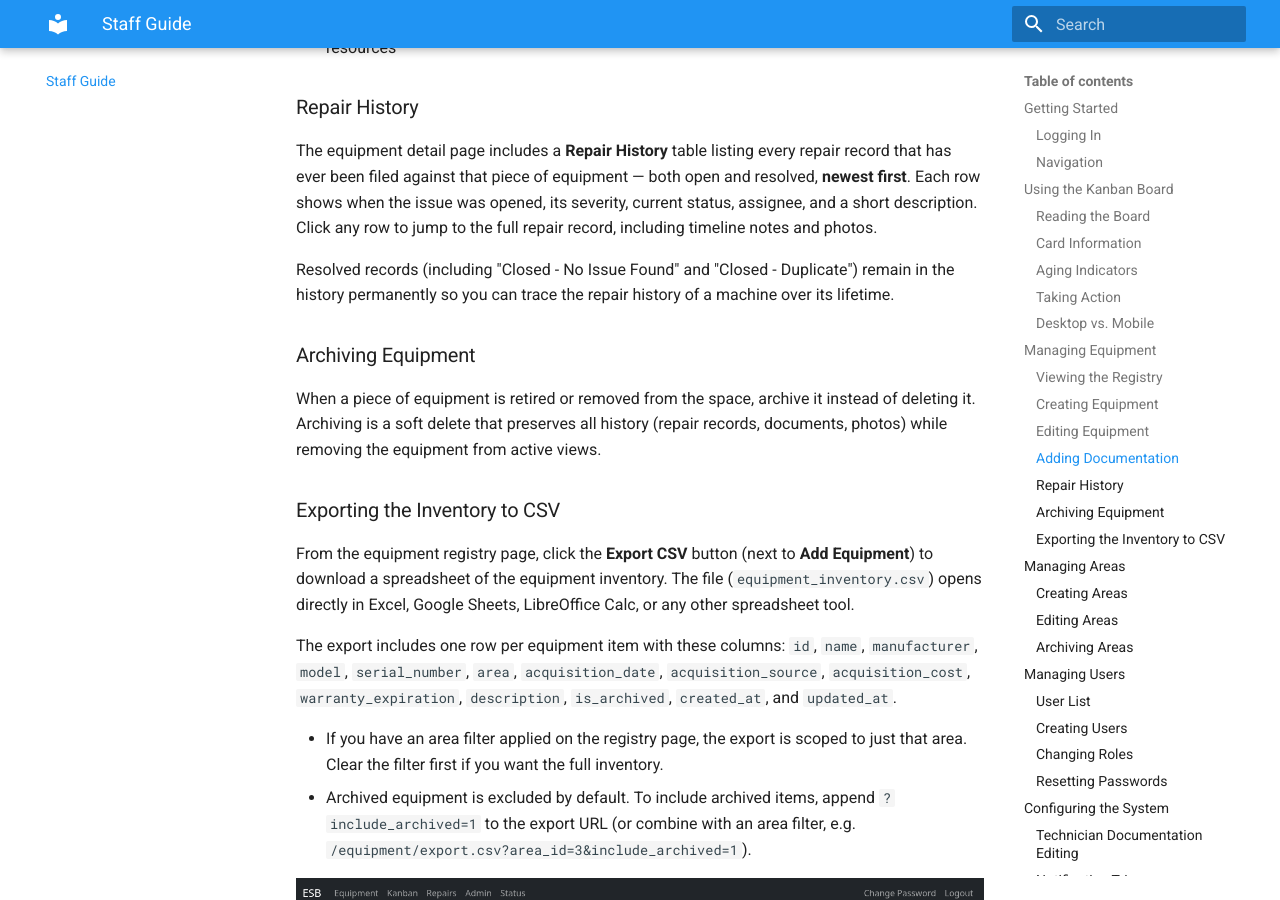
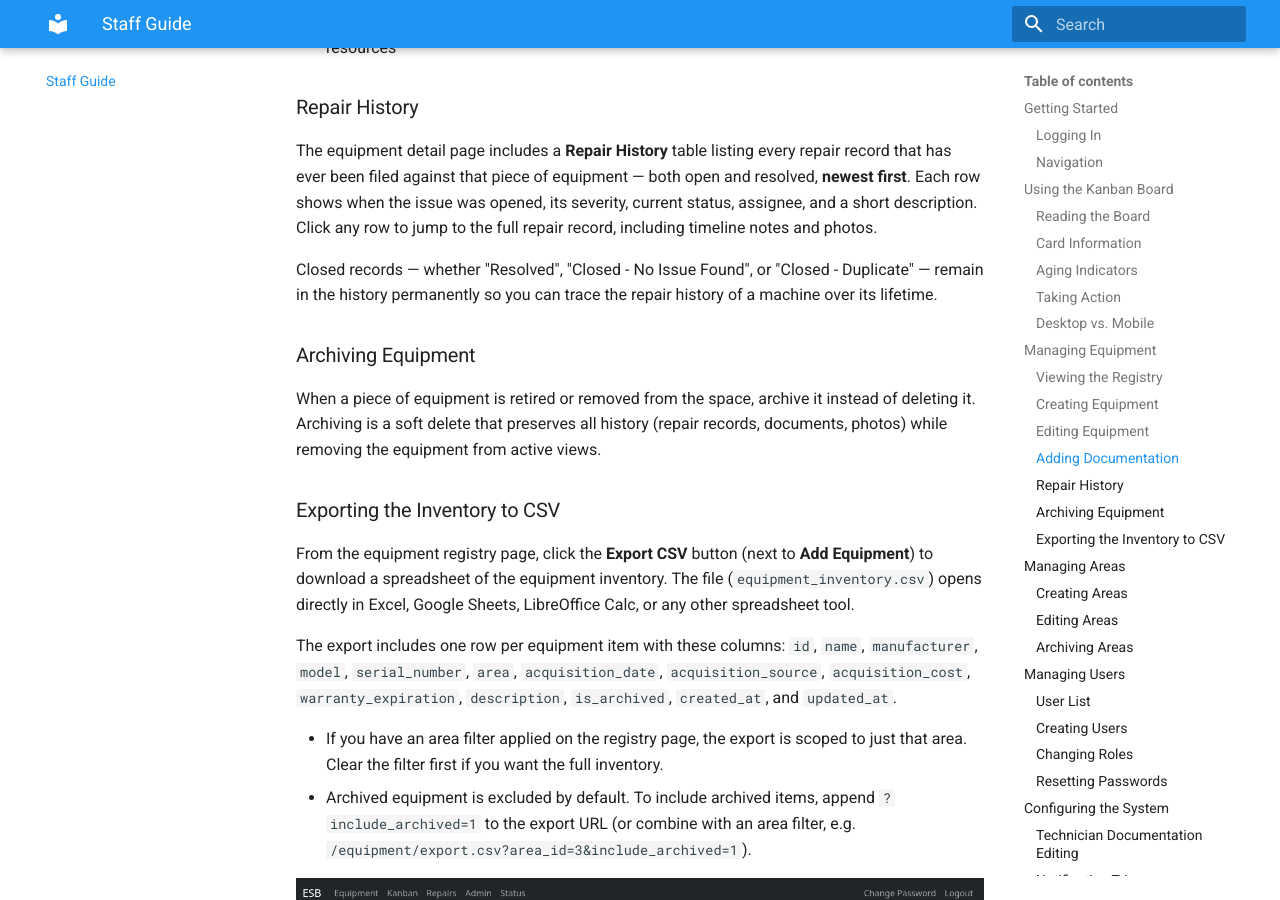
Before and after one commit to jantman/equipment-status-board, an MkDocs documentation site: the page built from docs/staff.md, in a window 1280 px wide and 900 px high, scrolled down 3945 px. Built offline with MkDocs 1.6.1 and Material for MkDocs 9.7.7, drawn with Linux system fonts in a browser that asks for light colours.

Commit message:
Issue #23: clarify Repair History doc wording
Rephrase the staff.md Repair History note so it does not imply that
"Closed - No Issue Found" and "Closed - Duplicate" are kinds of Resolved.
They are distinct closure statuses; the history retains all three.

Co-Authored-By: Claude Opus 4.7 (1M context) <noreply@anthropic.com>

```diff
--- a/docs/staff.md
+++ b/docs/staff.md
@@ -112,7 +112,7 @@ From the equipment detail page, you can upload and manage reference materials:
 
 The equipment detail page includes a **Repair History** table listing every repair record that has ever been filed against that piece of equipment — both open and resolved, **newest first**. Each row shows when the issue was opened, its severity, current status, assignee, and a short description. Click any row to jump to the full repair record, including timeline notes and photos.
 
-Resolved records (including "Closed - No Issue Found" and "Closed - Duplicate") remain in the history permanently so you can trace the repair history of a machine over its lifetime.
+Closed records — whether "Resolved", "Closed - No Issue Found", or "Closed - Duplicate" — remain in the history permanently so you can trace the repair history of a machine over its lifetime.
 
 ### Archiving Equipment
 
```
